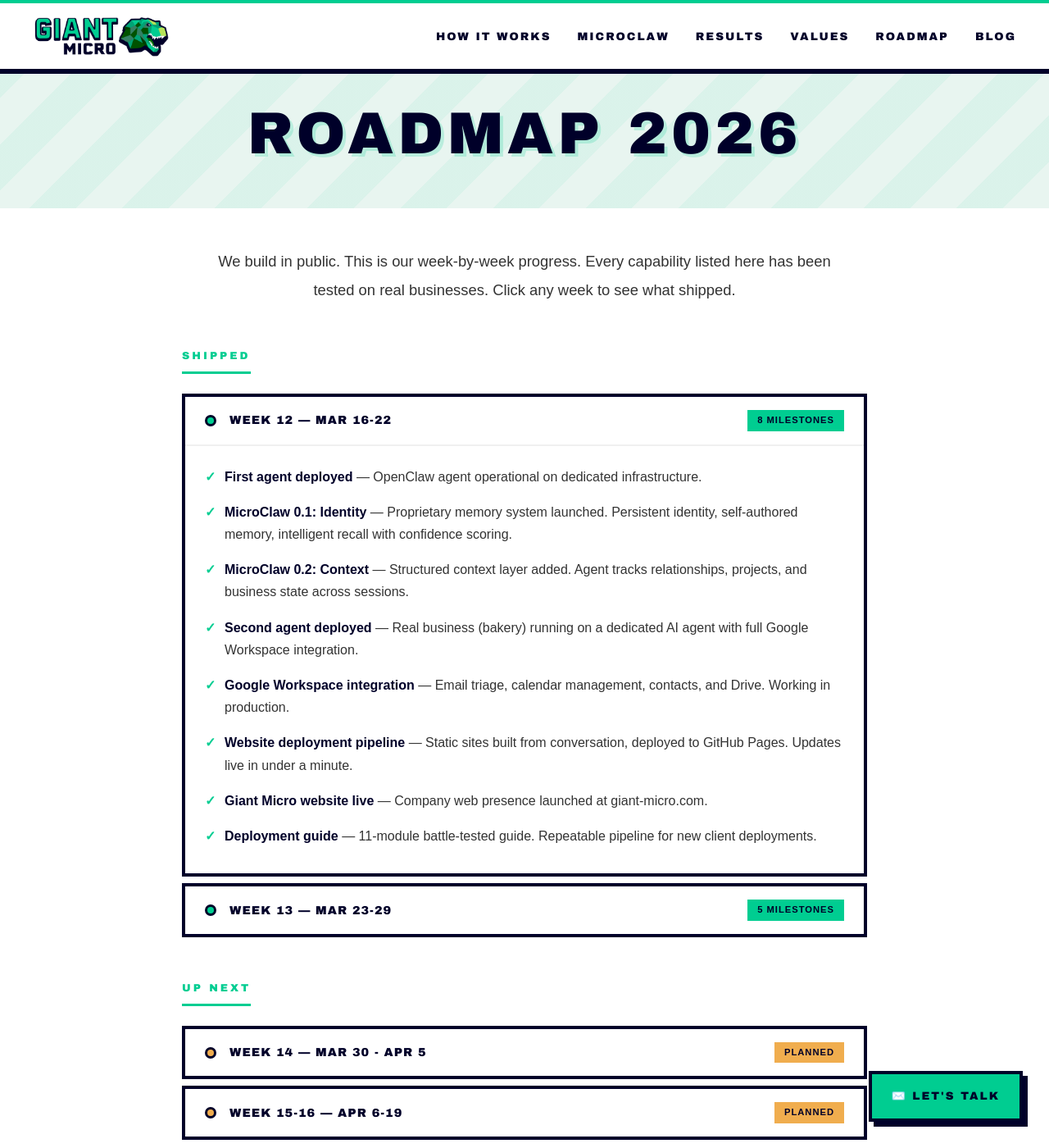
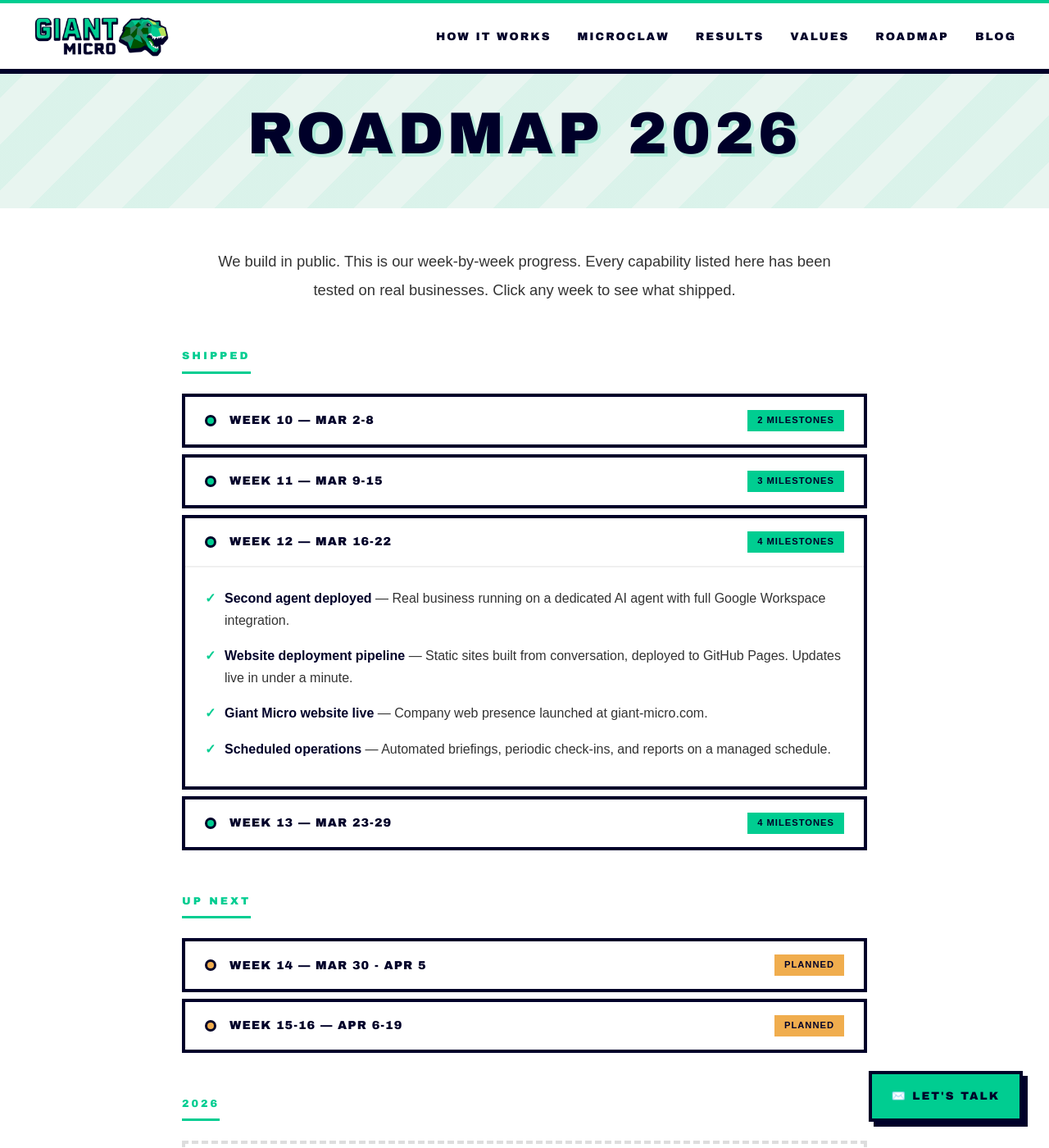
Before and after one commit to giant-micro/giant-micro.github.io, a Jekyll site: the page built from roadmap.html, in a window 1280 px wide and 1400 px high. Shown: the whole window at 82% size. Built offline with Jekyll 4.4.1, drawn with Linux system fonts in a browser that asks for light colours.

Commit message:
Spread timeline across weeks 10-13, brighten classified card
- MicroClaw 0.1 + first agent → Week 10
- MicroClaw 0.2 + GWS + deployment guide → Week 11
- Second agent + website + scheduled ops → Week 12
- MicroClaw 0.3 + research + values + GTM → Week 13
- Classified card text brightened for readability

```diff
--- a/roadmap.html
+++ b/roadmap.html
@@ -26,22 +26,47 @@ title: Roadmap
             <div class="timeline-phase-label">SHIPPED</div>
         </div>
 
+        <details class="timeline-week">
+            <summary class="timeline-summary">
+                <span class="timeline-dot done"></span>
+                <span class="timeline-week-label">Week 10 — Mar 2-8</span>
+                <span class="timeline-tag shipped">2 milestones</span>
+            </summary>
+            <div class="timeline-content">
+                <ul>
+                    <li><strong>MicroClaw 0.1: Identity</strong> — Proprietary memory system launched. Persistent identity, self-authored memory, intelligent recall with confidence scoring.</li>
+                    <li><strong>First agent deployed</strong> — OpenClaw agent operational on dedicated infrastructure.</li>
+                </ul>
+            </div>
+        </details>
+
+        <details class="timeline-week">
+            <summary class="timeline-summary">
+                <span class="timeline-dot done"></span>
+                <span class="timeline-week-label">Week 11 — Mar 9-15</span>
+                <span class="timeline-tag shipped">3 milestones</span>
+            </summary>
+            <div class="timeline-content">
+                <ul>
+                    <li><strong>MicroClaw 0.2: Context</strong> — Structured context layer added. Agent tracks relationships, projects, and business state across sessions.</li>
+                    <li><strong>Google Workspace integration</strong> — Email triage, calendar management, contacts, and Drive. Working in production.</li>
+                    <li><strong>Deployment guide</strong> — 11-module battle-tested guide. Repeatable pipeline for new client deployments.</li>
+                </ul>
+            </div>
+        </details>
+
         <details class="timeline-week" open>
             <summary class="timeline-summary">
                 <span class="timeline-dot done"></span>
                 <span class="timeline-week-label">Week 12 — Mar 16-22</span>
-                <span class="timeline-tag shipped">8 milestones</span>
+                <span class="timeline-tag shipped">4 milestones</span>
             </summary>
             <div class="timeline-content">
                 <ul>
-                    <li><strong>First agent deployed</strong> — OpenClaw agent operational on dedicated infrastructure.</li>
-                    <li><strong>MicroClaw 0.1: Identity</strong> — Proprietary memory system launched. Persistent identity, self-authored memory, intelligent recall with confidence scoring.</li>
-                    <li><strong>MicroClaw 0.2: Context</strong> — Structured context layer added. Agent tracks relationships, projects, and business state across sessions.</li>
-                    <li><strong>Second agent deployed</strong> — Real business (bakery) running on a dedicated AI agent with full Google Workspace integration.</li>
-                    <li><strong>Google Workspace integration</strong> — Email triage, calendar management, contacts, and Drive. Working in production.</li>
+                    <li><strong>Second agent deployed</strong> — Real business running on a dedicated AI agent with full Google Workspace integration.</li>
                     <li><strong>Website deployment pipeline</strong> — Static sites built from conversation, deployed to GitHub Pages. Updates live in under a minute.</li>
                     <li><strong>Giant Micro website live</strong> — Company web presence launched at giant-micro.com.</li>
-                    <li><strong>Deployment guide</strong> — 11-module battle-tested guide. Repeatable pipeline for new client deployments.</li>
+                    <li><strong>Scheduled operations</strong> — Automated briefings, periodic check-ins, and reports on a managed schedule.</li>
                 </ul>
             </div>
         </details>
@@ -50,12 +75,11 @@ title: Roadmap
             <summary class="timeline-summary">
                 <span class="timeline-dot done"></span>
                 <span class="timeline-week-label">Week 13 — Mar 23-29</span>
-                <span class="timeline-tag shipped">5 milestones</span>
+                <span class="timeline-tag shipped">4 milestones</span>
             </summary>
             <div class="timeline-content">
                 <ul>
                     <li><strong>MicroClaw 0.3: Threads</strong> — Direction-bearing memory. Agent remembers not just what happened, but where it was headed. Priorities carry forward automatically.</li>
-                    <li><strong>Scheduled operations</strong> — Automated briefings, periodic check-ins, and reports on a managed schedule.</li>
                     <li><strong>Business research and intelligence</strong> — Competitive analysis, market research, and actionable reports produced by the agent.</li>
                     <li><strong>Core values and roadmap pages</strong> — Public values page and this roadmap launched.</li>
                     <li><strong>Go-to-market strategy defined</strong> — Turnkey managed AI services. Product, distribution, and pricing model finalized.</li>
--- a/values.html
+++ b/values.html
@@ -42,8 +42,8 @@ title: Core Values
             </div>
             <div class="card" style="background: #000029; border-color: #000029; color: #333;">
                 <div class="card-icon" style="opacity: 0.3;">🔒</div>
-                <h3 style="color: #333;">Classified</h3>
-                <p style="color: #222;">Our clients know this one when they see it.</p>
+                <h3 style="color: #555;">Classified</h3>
+                <p style="color: #444;">Our clients know this one when they see it.</p>
             </div>
         </div>
     </div>
```
